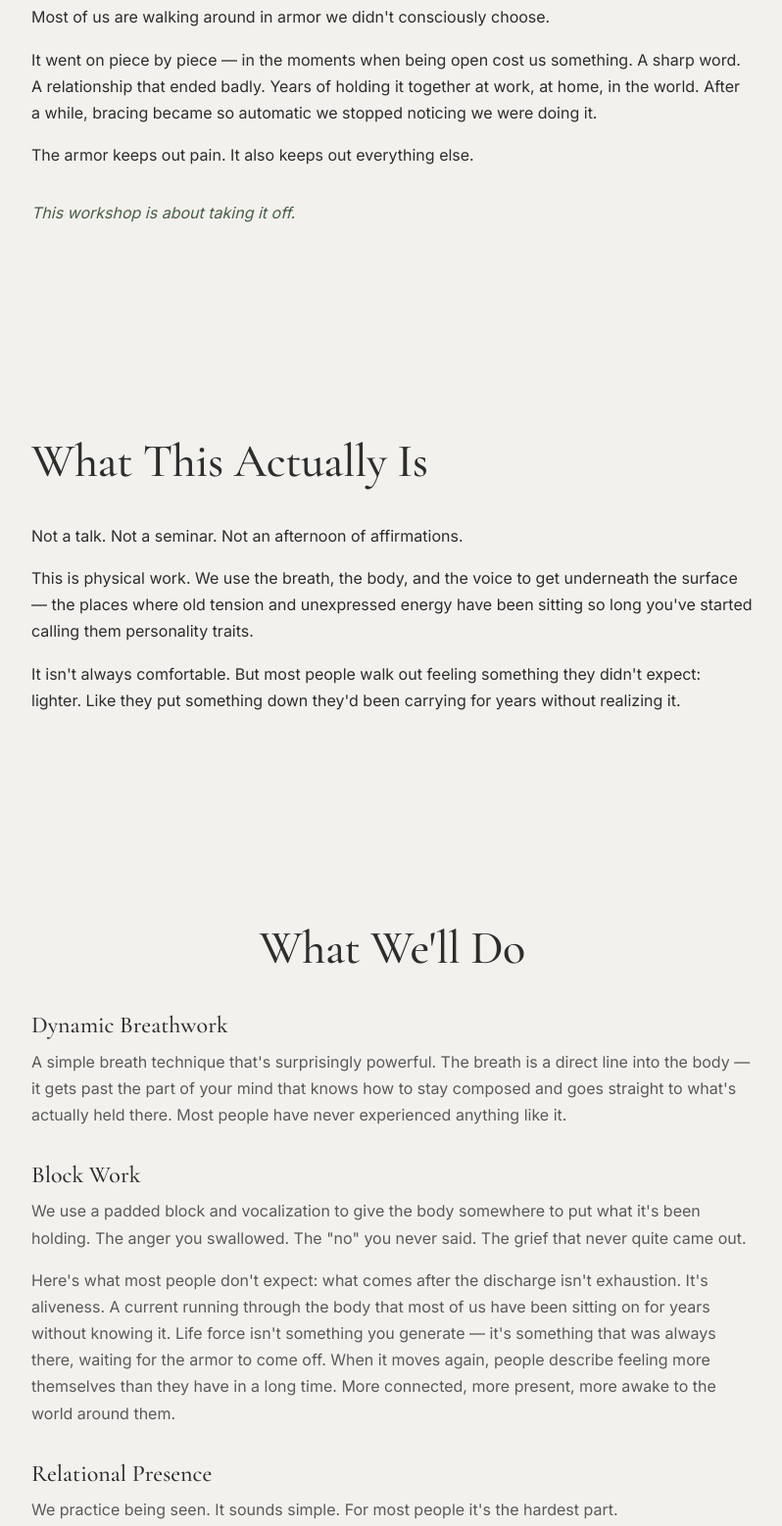
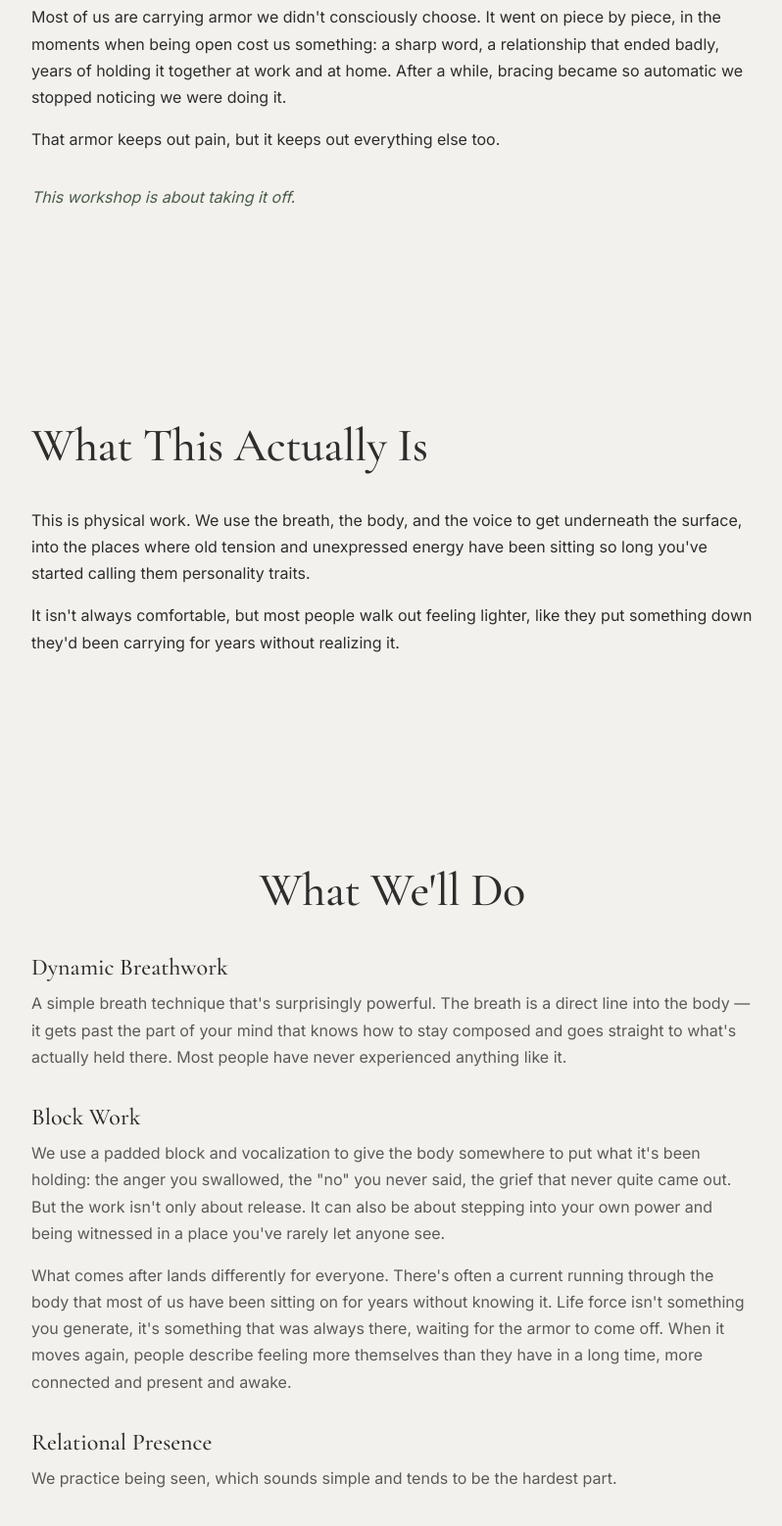
Before and after one commit to harriganeli-source/breathe-with-eli, a website: page armor-off.html in a window 1280 px wide. Shown: the part 537-2095 px from the top of the page at 98% size, without its empty margins (240-1038 px from the left). Drawn offline with nearby package versions, Linux system fonts and the light colour scheme.

Commit message:
Rewrite armor-off copy: remove em dashes, sentence stacking, expand block work
Co-Authored-By: Claude Sonnet 4.6 <noreply@anthropic.com>

```diff
--- a/armor-off.html
+++ b/armor-off.html
@@ -73,9 +73,8 @@
     <!-- Intro Section -->
     <section class="content-section" style="background-color: var(--color-bg-alt);">
         <div class="container" style="max-width: 800px;">
-            <p>Most of us are walking around in armor we didn't consciously choose.</p>
-            <p>It went on piece by piece — in the moments when being open cost us something. A sharp word. A relationship that ended badly. Years of holding it together at work, at home, in the world. After a while, bracing became so automatic we stopped noticing we were doing it.</p>
-            <p>The armor keeps out pain. It also keeps out everything else.</p>
+            <p>Most of us are carrying armor we didn't consciously choose. It went on piece by piece, in the moments when being open cost us something: a sharp word, a relationship that ended badly, years of holding it together at work and at home. After a while, bracing became so automatic we stopped noticing we were doing it.</p>
+            <p>That armor keeps out pain, but it keeps out everything else too.</p>
             <p style="font-style: italic; color: var(--color-primary); margin-top: var(--space-md);">This workshop is about taking it off.</p>
         </div>
     </section>
@@ -84,9 +83,8 @@
     <section class="content-section">
         <div class="container" style="max-width: 800px;">
             <h2 style="margin-bottom: var(--space-md);">What This Actually Is</h2>
-            <p>Not a talk. Not a seminar. Not an afternoon of affirmations.</p>
-            <p>This is physical work. We use the breath, the body, and the voice to get underneath the surface — the places where old tension and unexpressed energy have been sitting so long you've started calling them personality traits.</p>
-            <p>It isn't always comfortable. But most people walk out feeling something they didn't expect: lighter. Like they put something down they'd been carrying for years without realizing it.</p>
+            <p>This is physical work. We use the breath, the body, and the voice to get underneath the surface, into the places where old tension and unexpressed energy have been sitting so long you've started calling them personality traits.</p>
+            <p>It isn't always comfortable, but most people walk out feeling lighter, like they put something down they'd been carrying for years without realizing it.</p>
         </div>
     </section>
 
@@ -100,12 +98,12 @@
             </div>
             <div style="margin-bottom: var(--space-md);">
                 <h3 style="margin-bottom: 0.5rem;">Block Work</h3>
-                <p style="color: var(--color-text-light);">We use a padded block and vocalization to give the body somewhere to put what it's been holding. The anger you swallowed. The "no" you never said. The grief that never quite came out.</p>
-                <p style="color: var(--color-text-light);">Here's what most people don't expect: what comes after the discharge isn't exhaustion. It's aliveness. A current running through the body that most of us have been sitting on for years without knowing it. Life force isn't something you generate — it's something that was always there, waiting for the armor to come off. When it moves again, people describe feeling more themselves than they have in a long time. More connected, more present, more awake to the world around them.</p>
+                <p style="color: var(--color-text-light);">We use a padded block and vocalization to give the body somewhere to put what it's been holding: the anger you swallowed, the "no" you never said, the grief that never quite came out. But the work isn't only about release. It can also be about stepping into your own power and being witnessed in a place you've rarely let anyone see.</p>
+                <p style="color: var(--color-text-light);">What comes after lands differently for everyone. There's often a current running through the body that most of us have been sitting on for years without knowing it. Life force isn't something you generate, it's something that was always there, waiting for the armor to come off. When it moves again, people describe feeling more themselves than they have in a long time, more connected and present and awake.</p>
             </div>
             <div style="margin-bottom: var(--space-md);">
                 <h3 style="margin-bottom: 0.5rem;">Relational Presence</h3>
-                <p style="color: var(--color-text-light);">We practice being seen. It sounds simple. For most people it's the hardest part.</p>
+                <p style="color: var(--color-text-light);">We practice being seen, which sounds simple and tends to be the hardest part.</p>
             </div>
         </div>
     </section>
```
